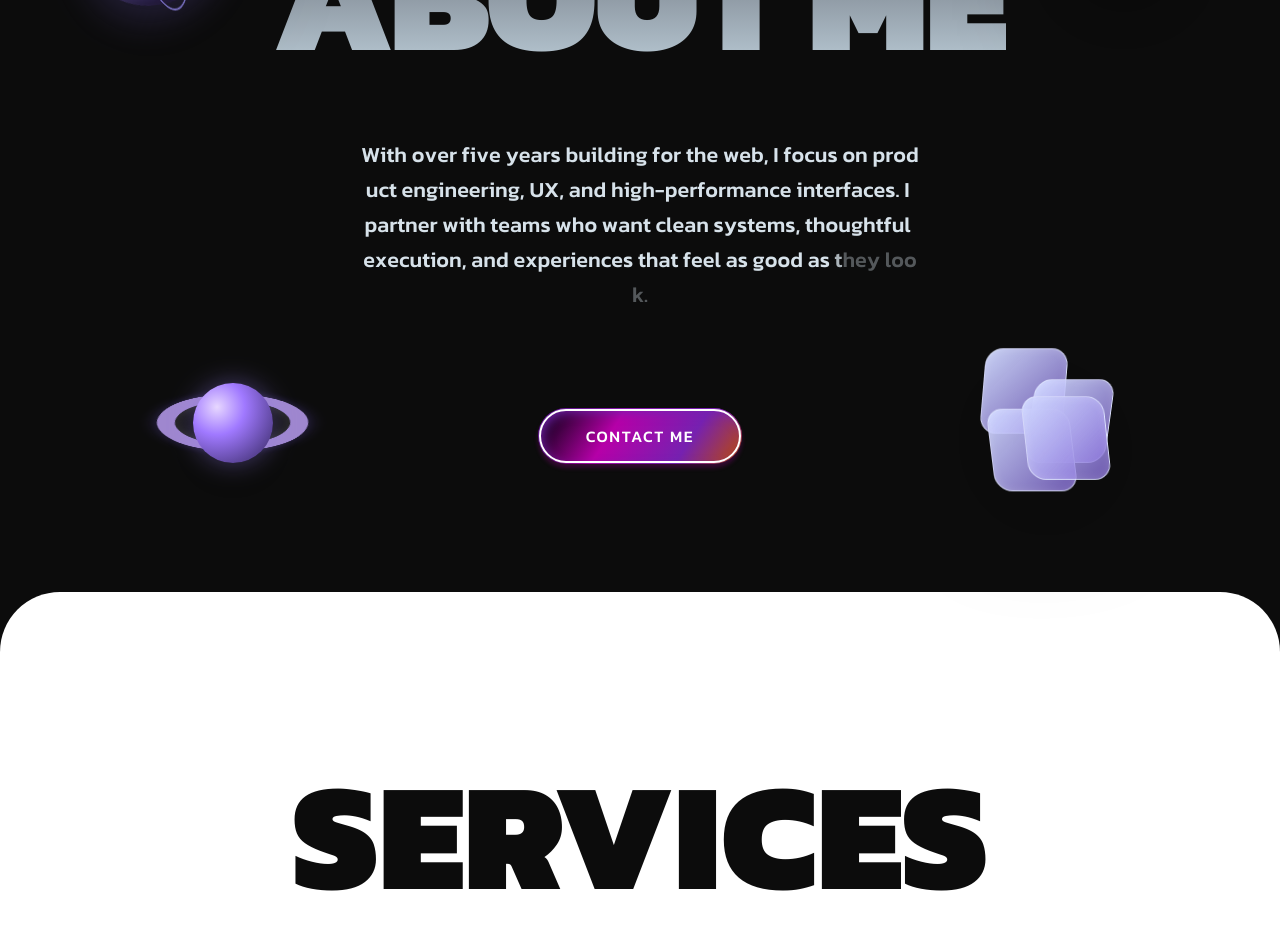
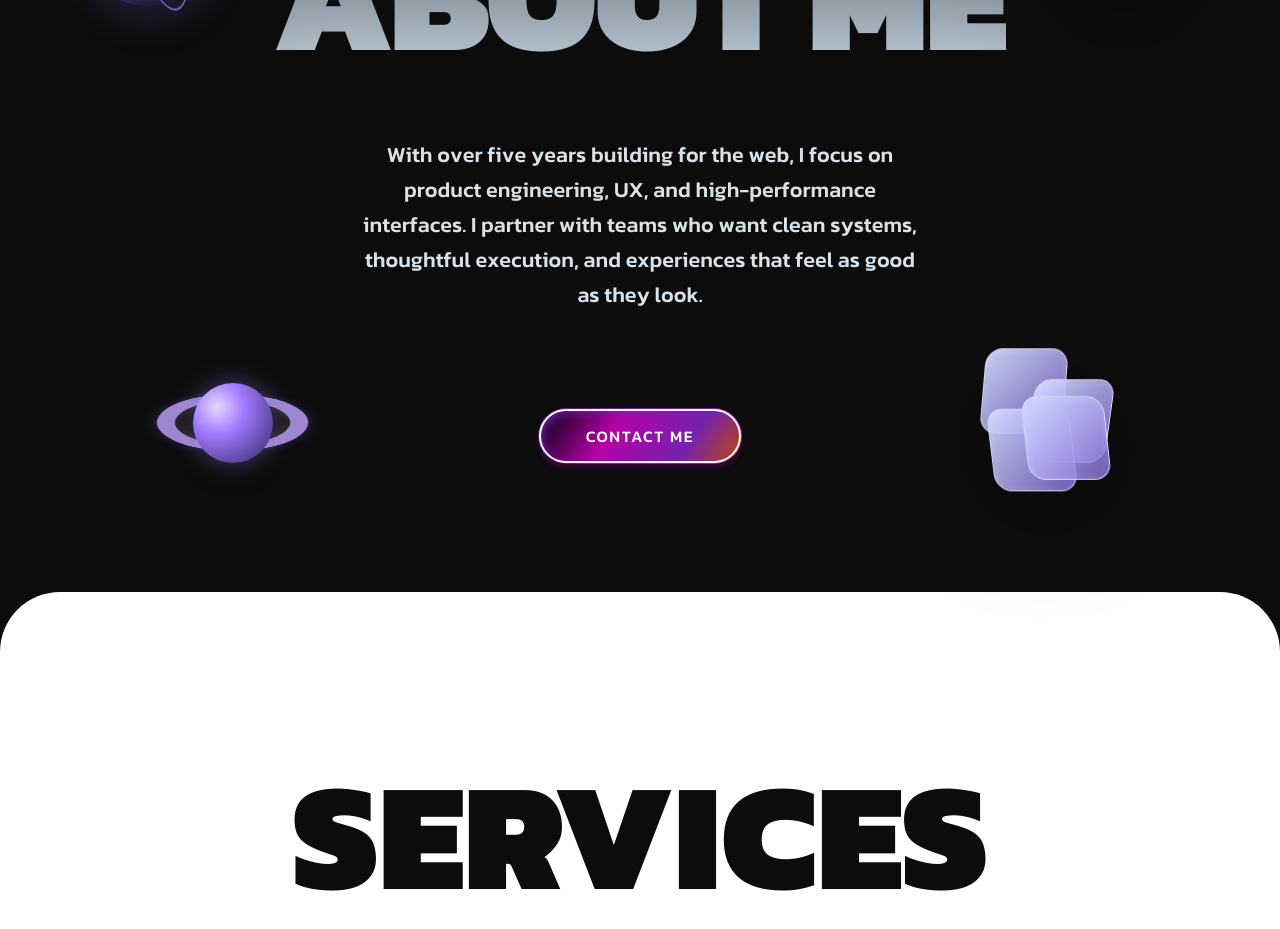
Before and after one commit to Demzydee/portfolio-website, a React (Vite) app: page / in a window 1280 px wide. Shown: the part 1760-2689 px from the top of the page. Built offline with nearby package versions, Linux system fonts and the light colour scheme.

Commit message:
fix(animated-text): prevent orphaned letters by grouping words

```diff
--- a/src/components/AnimatedText.tsx
+++ b/src/components/AnimatedText.tsx
@@ -35,20 +35,36 @@ export default function AnimatedText({ text, className, style }: AnimatedTextPro
     offset: ['start 0.8', 'end 0.2'],
   });
 
-  const chars = text.split('');
+  // Split into words and whitespace so we can keep characters grouped
+  // inside words (prevent orphaned single letters at line breaks).
+  const tokens = text.split(/(\s+)/);
 
   return (
     <p ref={ref} className={className} style={style}>
-      {chars.map((char, i) => {
-        const start = i / chars.length;
-        const end = start + 1 / chars.length;
+      {tokens.map((token, tokenIdx) => {
+        if (/^\s+$/.test(token)) {
+          // preserve whitespace between words
+          return <span key={`sp-${tokenIdx}`}>{token}</span>;
+        }
+
+        // render each word as a non-breaking group of characters
+        const chars = token.split('');
         return (
-          <Char
-            key={i}
-            char={char === ' ' ? '\u00A0' : char}
-            progress={scrollYProgress}
-            range={[start, end]}
-          />
+          <span key={`w-${tokenIdx}`} style={{ whiteSpace: 'nowrap' }}>
+            {chars.map((char, i) => {
+              const globalIndex = tokenIdx + i; // coarse progress mapping
+              const start = globalIndex / Math.max(1, text.length);
+              const end = start + 1 / Math.max(1, text.length);
+              return (
+                <Char
+                  key={`${tokenIdx}-${i}`}
+                  char={char}
+                  progress={scrollYProgress}
+                  range={[start, end]}
+                />
+              );
+            })}
+          </span>
         );
       })}
     </p>
```
